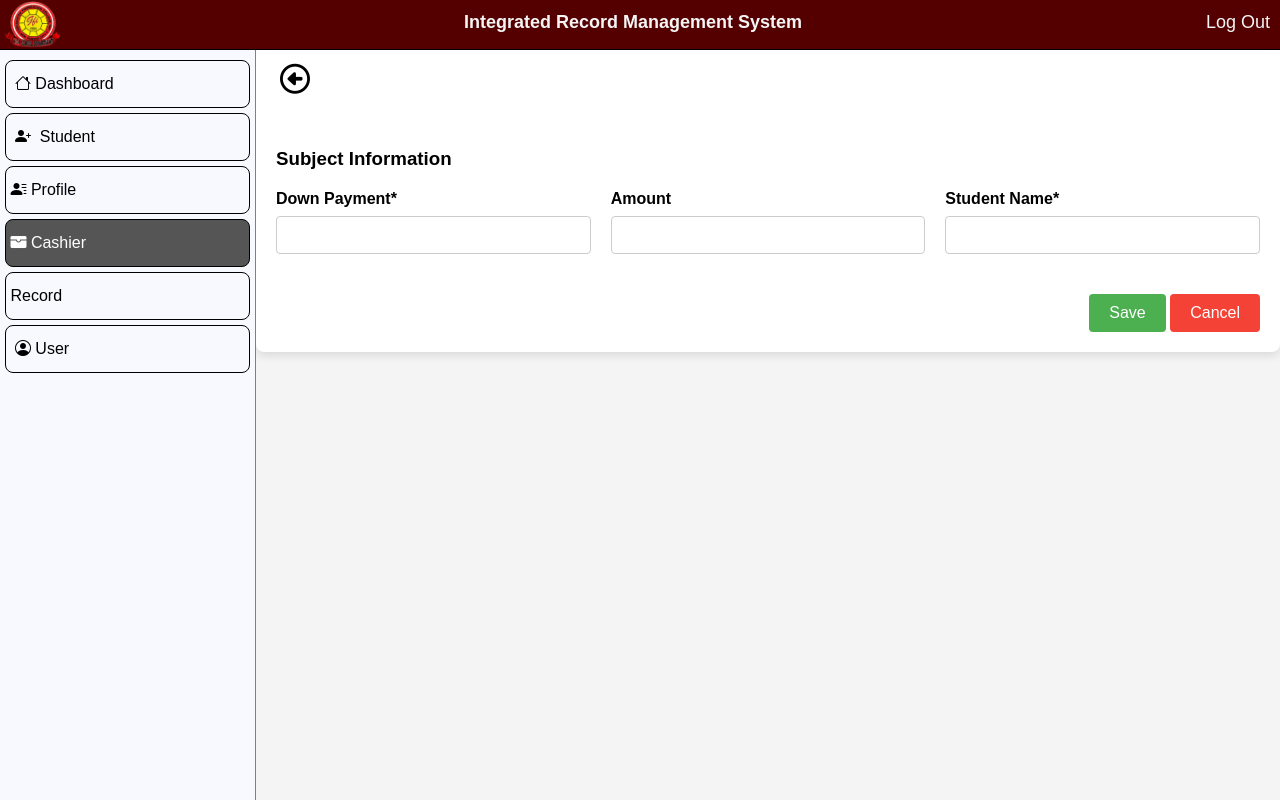
After one commit to ChrisRafael/IRMS, a PHP site: page /casheir/account.php in a window 1280 px wide. The commit adds this page. Run offline with PHP 8.4, Linux system fonts and the light colour scheme; some libraries are stand-ins or nearby versions; some web fonts are replaced.

Commit message:
additional

```diff
--- /dev/null
+++ b/casheir/account.php
@@ -0,0 +1,195 @@
+<!--            <h3>Subject Information</h3>
+            <div class="grid-container grid-container--fill">
+                <div class="grid-item">
+                    <label class="form-label">Down Payment<span class="required">*</span></label>
+                    <input type="text" class="form-control" id="name" name="name" required>
+                </div>
+
+                <div class="grid-item">
+                    <label class="form-label">Amount</label>
+                    <input type="text" class="form-control" id="code" name="code">
+                </div>
+
+                <div class="grid-item">
+                    <label class="form-label">Student Name<span class="required">*</span></label>
+                    <select name="teacher_id" class="form-control" required style="height:43px;">
+                        <option value="" hidden>Grade Level</option>
+                        <?php// while($teacher = mysqli_fetch_assoc($teachers_query)): ?>
+                            <option value="<?php //echo $teacher['id']; ?>"><?php //echo $teacher['full_name']; ?></option>
+                        <?php // endwhile; ?>
+                    </select>
+                </div>
+            </div>
+
+            <div class="footer">
+                <button class="save" type="submit">Save</button>
+                <a href="./"><button class="cancel" type="button">Cancel</button></a>
+            </div>
+                        -->
+
+
+<!DOCTYPE html>
+<html lang="en">
+<head>
+    <meta charset="utf-8" />
+    <meta name="google" value="notranslate" />
+    <link rel="icon" type="image/x-icon" href="../file_index/image/jhslogo.png">
+    <link rel="stylesheet" href="../style.cssassets/css/style.css">
+    <link rel="stylesheet" href="https://cdnjs.cloudflare.com/ajax/libs/font-awesome/6.0.0-beta3/css/all.min.css">
+    <link rel="stylesheet" href="../boostrap/font-awesome/font-awesome.css">
+    <title>Add User</title>
+</head>
+
+<style>
+            /* General Styles */
+            body {
+            font-family: Arial, sans-serif;
+            margin: 0;
+            padding: 0;
+            background-color: #f4f4f4;
+        }
+
+        .content {
+            width: 80%;
+            margin-left:auto;
+            background-color: #fff;
+            padding: 20px;
+            border-radius: 8px;
+            box-shadow: 0 4px 8px rgba(0, 0, 0, 0.1);
+        }
+
+
+        /* Grid Layout for the form */
+        .grid-container {
+            display: grid;
+            grid-template-columns: repeat(auto-fit, minmax(200px, 1fr));
+            grid-gap: 20px;
+            padding: 20px 0;
+        }
+
+        .grid-item {
+            display: flex;
+            flex-direction: column;
+        }
+
+        /* Form Labels */
+        label.form-label {
+            font-weight: bold;
+            margin-bottom: 8px;
+        }
+
+        /* Form Inputs */
+        .form-control {
+            padding: 10px;
+            border: 1px solid #ccc;
+            border-radius: 4px;
+            font-size: 14px;
+        }
+
+        .form-control:focus {
+            outline: none;
+            border-color: #4CAF50;
+        }
+
+        /* Button Styles */
+        .footer {
+            text-align: right;
+            margin-top: 20px;
+        }
+
+        .footer button {
+            padding: 10px 20px;
+            font-size: 16px;
+            border: none;
+            border-radius: 4px;
+            cursor: pointer;
+        }
+
+        .save {
+            background-color: #4CAF50;
+            color: white;
+        }
+
+        .save:hover {
+            background-color: #45a049;
+        }
+
+        .cancel {
+            background-color: #f44336;
+            color: white;
+        }
+
+        .cancel:hover {
+            background-color: #e53935;
+        }
+        .card{
+            padding:4px;
+            margin-left: 0;
+            margin-right:0;
+            width: 2rem;
+            text-align:center;
+            margin-bottom:50px;
+
+
+        }
+        .card a{
+            text-decoration:none;
+            color:black;
+        }
+        .card i {
+            margin-left: 0;
+            font-size: 30px; /* Adjust the size as needed */
+            display: block; /* Ensures icons are centered within the card */
+        }
+
+
+        /* Responsive adjustments */
+        @media (max-width: 768px) {
+            .content {
+                width: 95%;
+            }
+        }
+
+</style>
+<body>
+<?php
+        $page = 'casheir';
+        include '../navbar.php'; // Include this template code
+    ?>
+
+
+    <div class="content">
+        <div class="card">
+        <a href="index.php?page=user" class=""><i class="fa-regular fa-circle-left"></i> </a>
+        </div>
+        <form class="row g-3" action="../user/create.php" method="post">
+           <h3>Subject Information</h3>
+            <div class="grid-container grid-container--fill">
+                <div class="grid-item">
+                    <label class="form-label">Down Payment<span class="required">*</span></label>
+                    <input type="text" class="form-control" id="name" name="name" required>
+                </div>
+
+                <div class="grid-item">
+                    <label class="form-label">Amount</label>
+                    <input type="text" class="form-control" id="code" name="code">
+                </div>
+
+                <div class="grid-item">
+                    <label class="form-label">Student Name<span class="required">*</span></label>
+                    <input type="text" class="form-control" id="code" name="code">
+                </div>
+            </div>
+
+            <div class="footer">
+                <button class="save" type="submit">Save</button>
+                <a href="./"><button class="cancel" type="button">Cancel</button></a>
+            </div>
+
+
+
+        </form>
+
+    </div>
+</body>
+</html>
--- a/dashboard/index.php
+++ b/dashboard/index.php
@@ -12,7 +12,7 @@ include '../database/db.php';  // Include your database connection
         <link rel="stylesheet" href="https://cdn.jsdelivr.net/npm/bootstrap-icons@1.10.0/font/bootstrap-icons.css">
         <link rel="stylesheet" href="boostrap/boostcss/boostrap.min.css">
         <link rel="stylesheet" href="https://cdnjs.cloudflare.com/ajax/libs/font-awesome/6.0.0-beta3/css/all.min.css">
-        <link rel="stylesheet" href="boostrap/font-awesome/font-awesome.css">
+        <link rel="stylesheet" href="../boostrap/font-awesome/font-awesome.css">
         <title>Dashboard</title>
         <link rel="icon" type="image/x-icon" href="file_index/image/jhslogo.png">
         <style>
--- a/navbar.php
+++ b/navbar.php
@@ -143,7 +143,7 @@
                     <a href="../profile/" class="<?php if ($page == 'profile') {echo 'active';} ?>">&nbsp;<i class="bi bi-person-lines-fill"></i>&nbsp;Profile</a>
                     </li>
                     <li>
-                    <a href="../cashier/" class="<?php if ($page == 'casheir') {echo 'active';} ?>">&nbsp;<i class="bi bi-wallet-fill"></i>&nbsp;Cashier</a>
+                    <a href="../casheir/" class="<?php if ($page == 'casheir') {echo 'active';} ?>">&nbsp;<i class="bi bi-wallet-fill"></i>&nbsp;Cashier</a>
                     </li>
 
 
--- a/student/create.php
+++ b/student/create.php
@@ -40,8 +40,8 @@ while ($row = mysqli_fetch_array($result)) {
 
 if (empty($check)) {
     // Insert the new student if no matching LRN is found
-    $sql = "INSERT INTO `student` (firstname, middlename, lastname, suffix, gender, age, address, contact, birthdate, birthplace, nationality, religion, father_name, father_occupation, father_contact, mother_name, mother_occupation, mother_contact, guardian_name, guardian_contact, es_name, es_address, ey_graduate, email, grade_lvl, lrn)
-            VALUES ('$first_name', '$middle_name', '$last_name', '$suffix', '$gender', '$age', '$address', '$contact_number', '$birthdate', '$birthplace', '$nationality', '$religion', '$father_name', '$father_occupation', '$father_contact', '$mother_name', '$mother_occupation', '$mother_contact', '$guardian_name', '$guardian_contact', '$elementary_name', '$elementary_address', '$elementary_year', '$email', '$grade_level', '$lrn_number')";
+    $sql = "INSERT INTO `student` (firstname, middlename, lastname, suffix, gender, age, address, contact, birthdate, birthplace, nationality, religion, father_name, father_occupation, father_contact, mother_name, mother_occupation, mother_contact, guardian_name, guardian_contact, es_name, es_address, ey_graduate, email, grade_lvl, lrn, del_status)
+            VALUES ('$first_name', '$middle_name', '$last_name', '$suffix', '$gender', '$age', '$address', '$contact_number', '$birthdate', '$birthplace', '$nationality', '$religion', '$father_name', '$father_occupation', '$father_contact', '$mother_name', '$mother_occupation', '$mother_contact', '$guardian_name', '$guardian_contact', '$elementary_name', '$elementary_address', '$elementary_year', '$email', '$grade_level', '$lrn_number', 'active')";
 
     if (mysqli_query($conn, $sql)) {
         header("Location: index.php?message=Success! Saved successfully.");
--- a/student/view.php
+++ b/student/view.php
@@ -193,7 +193,12 @@
 
             </div>
             <!-- User Information Display -->
+            <div class="footer">
+                <button class="save" type="submit">Update</button>
+                <a href="delete.php?id=<?php echo $row['id']; ?> " ><button class="cancel" type="button">Delete</button></a>
+            </div>
             <?php }?>
+
         </form>
 
         <script>
```
Also changed, not shown: assets/js/search.js (added, +9 -0 lines), casheir/index.php (renamed from cashier/index.php, +1 -16 lines), profile/index.php (+10 -6 lines), student/index.php (+3 -14 lines), student/student-add.php (+8 -0 lines), user/index.php (+26 -2 lines), cashier/account.php (deleted), 1 other file.
